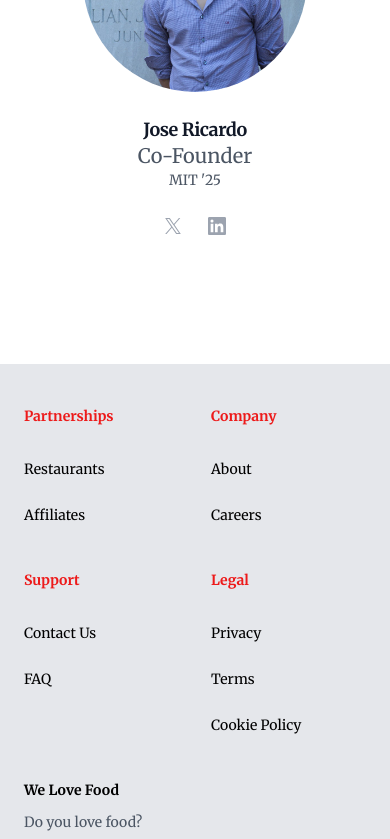
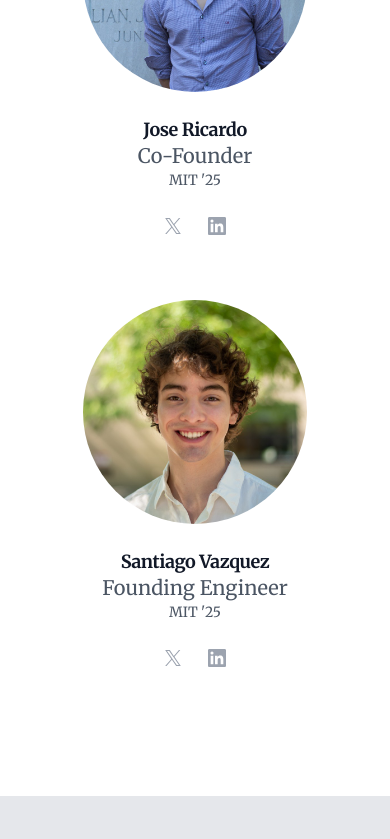
Before and after one commit to jricramc/prepmate-v2, a Next.js app: page /About in a window 390 px wide. Shown: the part 888-1727 px from the top of the page. Built offline with nearby package versions, Linux system fonts and the light colour scheme.

Commit message:
santi added

```diff
--- a/src/app/About/page.js
+++ b/src/app/About/page.js
@@ -15,6 +15,15 @@ const people = [
         xUrl: '#',
         linkedinUrl: 'https://www.linkedin.com/in/josericardoramos22/',
       },
+    {
+        name:
+        'Santiago Vazquez',
+        role: 'Founding Engineer',
+        description: "MIT '25",
+        imageSource: '/team/santi.jpeg',
+        xUrl: '#',
+        linkedinUrl: 'https://www.linkedin.com/in/santiago-enrique-vazquez-237a021a8/',
+    }
   ]
 
   export default function Example() {
@@ -29,7 +38,7 @@ const people = [
           </div>
           <ul
             role="list"
-            className="mx-auto mt-20 grid max-w-2xl grid-cols-1 gap-x-8 gap-y-16 sm:grid-cols-2 lg:mx-0 lg:max-w-none lg:grid-cols-2"
+            className="mx-auto mt-20 grid max-w-2xl grid-cols-1 gap-x-8 gap-y-16 sm:grid-cols-2 lg:mx-0 lg:max-w-none lg:grid-cols-3"
           >
             {people.map((person) => (
               <li key={person.name}>
--- a/src/app/page.js
+++ b/src/app/page.js
@@ -13,13 +13,19 @@ export default function Home() {
           <div className='ml-5'>
             <ul className='list-disc'>
               <li className='mb-4'>
-              Choose Your Meals: Browse our diverse menu and select your favorite dishes from local restaurants. With PrepMate, you have the freedom to mix and match meals, creating your perfect meal plan for 3-4 days.
+              Choose Your Meals: Browse our diverse menu and select your favorite dishes from local restaurants.
+              With PrepMate, you have the freedom to mix and match meals, creating your perfect meal plan for 3-4 days.
               </li>
               <li className='mb-4'>
-              Order by the Deadline: Make sure to place your order by 12 PM on either Saturday or Tuesday. This schedule helps us ensure that everything is fresh and ready for you.
+              Order by the Deadline: Make sure to place your order by 5 PM on either Saturday or Tuesday.
+              This schedule helps us ensure that everything is fresh and ready for you.
               </li>
               <li className='mb-4'>
-              Relax and Wait for Delivery: Your carefully curated meal kit will be delivered to your doorstep the following day, between 5-9 PM. Enjoy the convenience of having multiple days' worth of delicious meals without the daily hassle of planning and cooking.
+              Wait for Delivery: Your carefully curated meal kit will be delivered to your doorstep the following day, between 5-9 PM.
+              Enjoy the convenience of having multiple days' worth of delicious meals without the daily hassle of planning and cooking.
+              </li>
+              <li className='mb-4'>
+              Relax and Enjoy: Just heat up when you have time, whether it's 2PM or 2AM, and enjoy a delicious meal.
               </li>
             </ul>
           </div>
```
Also changed, not shown: public/team/santi.jpeg (added).
